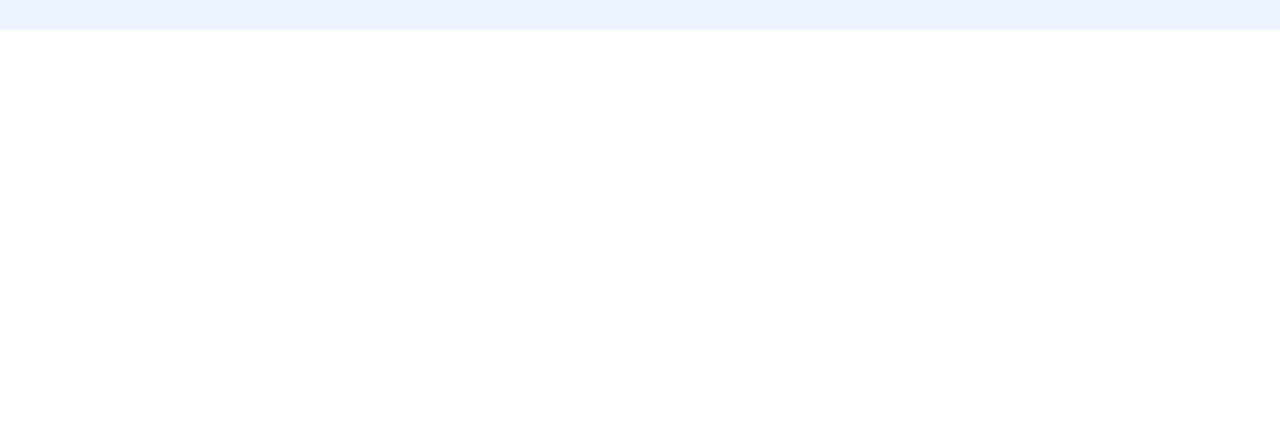
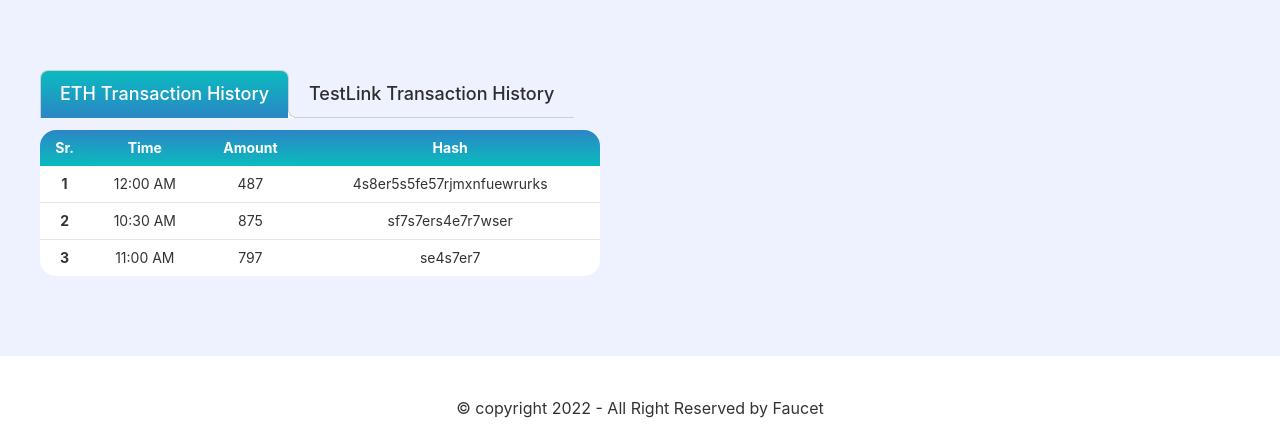
Before and after one commit to rakibul-cse-diu/faucets, a React (Create React App) app: page / in a window 1280 px wide. Shown: the part 845-1282 px from the top of the page. Before the commit the page ends 875 px from the top, so only its background shows below. Built offline with nearby package versions, Linux system fonts and the light colour scheme.

Commit message:
create transaction history section and footer

```diff
--- a/src/App.js
+++ b/src/App.js
@@ -10,6 +10,7 @@ import Home from './components/Home/Home';
 import SignIn from './components/SignIn/SignIn';
 import SignUp from './components/SignUp/SignUp';
 import Profile from './components/Profile/Profile';
+import Footer from './components/Footer/Footer';
 function App() {
   const [wallet, setWallet] = useState(walletData[0]);
   return (
@@ -21,7 +22,7 @@ function App() {
         <Route path='/signup' element={<SignUp />} />
         <Route path='/profile' element={<Profile />} />
       </Routes>
-      {/* <h1 className='bg-gradient-to-r from-primary to-secondary'>Hellow faucets</h1> */}
+      <Footer />
     </div>
   );
 }
--- /dev/null
+++ b/src/components/Footer/Footer.js
@@ -0,0 +1,11 @@
+import React from 'react';
+
+const Footer = () => {
+    return (
+        <div className='text-center mt-10 mb-5'>
+            <span className='text-md'>&copy; copyright 2022 - All Right Reserved by Faucet</span>
+        </div>
+    );
+};
+
+export default Footer;
--- a/src/components/Home/Home.js
+++ b/src/components/Home/Home.js
@@ -1,12 +1,16 @@
 import React from 'react';
 import Hero from './Hero';
 import RequestCredit from './RequestCredit';
+import RequestHistory from './RequestHistory/RequestHistory';
 
 const Home = () => {
     return (
         <div>
             <Hero />
-            <RequestCredit />
+            <div className='bg-[#EEF2FE] pb-10'>
+                <RequestCredit />
+                <RequestHistory />
+            </div>
         </div>
     );
 };
--- a/src/components/Home/RequestCredit.js
+++ b/src/components/Home/RequestCredit.js
@@ -4,7 +4,7 @@ import ethereum from '../../assets/undraw_ether_re_y7ft.svg'
 
 const RequestCredit = () => {
     return (
-        <div className='px-10 py-5 bg-[#EEF2FE]'>
+        <div className='px-10 py-5'>
             <div className='flex'>
                 <svg className='' xmlns="http://www.w3.org/2000/svg" class="stroke-primary flex-shrink-0 h-6 w-6" fill="none" viewBox="0 0 24 24"><path stroke-linecap="round" stroke-linejoin="round" stroke-width="2" d="M12 9v2m0 4h.01m-6.938 4h13.856c1.54 0 2.502-1.667 1.732-3L13.732 4c-.77-1.333-2.694-1.333-3.464 0L3.34 16c-.77 1.333.192 3 1.732 3z" /></svg>
                 <h3 className='ml-1'>Your wallet is connected to <span className='font-bold'>Ethereum Rinkeby</span>, so you are requesting <span className='font-bold'>Ethereum Rinkeby</span> Link/ETH.</h3>
--- /dev/null
+++ b/src/components/Home/RequestHistory/EthHistory.js
@@ -0,0 +1,42 @@
+import React from 'react';
+
+const EthHistory = () => {
+    return (
+        <div className='mt-3'>
+            <div class="overflow-x-auto">
+                <table class="table table-compact w-full">
+                    <thead>
+                        <tr className=' text-white text-center'>
+                            <th className='capitalize bg-gradient-to-b from-primary to-secondary'>Sr.</th>
+                            <th className='capitalize bg-gradient-to-b from-primary to-secondary'>Time</th>
+                            <th className='capitalize bg-gradient-to-b from-primary to-secondary'>Amount</th>
+                            <th className='capitalize bg-gradient-to-b from-primary to-secondary'>Hash</th>
+                        </tr>
+                    </thead>
+                    <tbody>
+                        <tr className='text-center'>
+                            <th>1</th>
+                            <td>08:30 AM</td>
+                            <td>748</td>
+                            <td>7s7effkeurusue4</td>
+                        </tr>
+                        <tr className='text-center'>
+                            <th>2</th>
+                            <td>10:23 AM</td>
+                            <td>974</td>
+                            <td>sfe7r7sr4fer</td>
+                        </tr>
+                        <tr className='text-center'>
+                            <th>3</th>
+                            <td>11:10 AM</td>
+                            <td>874</td>
+                            <td>s4e7s8er</td>
+                        </tr>
+                    </tbody>
+                </table>
+            </div>
+        </div>
+    );
+};
+
+export default EthHistory;
--- /dev/null
+++ b/src/components/Home/RequestHistory/RequestHistory.js
@@ -0,0 +1,18 @@
+import React, { useState } from 'react';
+import EthHistory from './EthHistory';
+import TestLinkHistory from './TestLinkHistory';
+
+const RequestHistory = () => {
+    const [tabSwitch, setTabSwitch] = useState('ETH');
+    return (
+        <div className='px-10 my-10 w-full md:w-1/2'>
+            <div class="tabs">
+                <span class={`tab tab-lg tab-lifted font-medium ${tabSwitch === 'ETH' ? 'tab-active bg-gradient-to-t from-primary to-secondary text-white' : 'text-accent'}`} onClick={() => setTabSwitch('ETH')}>ETH Transaction History</span>
+                <span class={`tab tab-lg tab-lifted font-medium ${tabSwitch === 'testLink' ? 'tab-active bg-gradient-to-t from-primary to-secondary text-white' : 'text-accent'}`} onClick={() => setTabSwitch('testLink')}>TestLink Transaction History</span>
+            </div>
+            {tabSwitch === 'ETH' ? <TestLinkHistory /> : <EthHistory />}
+        </div>
+    );
+};
+
+export default RequestHistory;
--- /dev/null
+++ b/src/components/Home/RequestHistory/TestLinkHistory.js
@@ -0,0 +1,42 @@
+import React from 'react';
+
+const TestLinkHistory = () => {
+    return (
+        <div className='mt-3'>
+            <div class="overflow-x-auto">
+                <table class="table table-compact w-full">
+                    <thead>
+                        <tr className=' text-white text-center'>
+                            <th className='capitalize bg-gradient-to-b from-primary to-secondary'>Sr.</th>
+                            <th className='capitalize bg-gradient-to-b from-primary to-secondary'>Time</th>
+                            <th className='capitalize bg-gradient-to-b from-primary to-secondary'>Amount</th>
+                            <th className='capitalize bg-gradient-to-b from-primary to-secondary'>Hash</th>
+                        </tr>
+                    </thead>
+                    <tbody>
+                        <tr className='text-center'>
+                            <th>1</th>
+                            <td>12:00 AM</td>
+                            <td>487</td>
+                            <td>4s8er5s5fe57rjmxnfuewrurks</td>
+                        </tr>
+                        <tr className='text-center'>
+                            <th>2</th>
+                            <td>10:30 AM</td>
+                            <td>875</td>
+                            <td>sf7s7ers4e7r7wser</td>
+                        </tr>
+                        <tr className='text-center'>
+                            <th>3</th>
+                            <td>11:00 AM</td>
+                            <td>797</td>
+                            <td>se4s7er7</td>
+                        </tr>
+                    </tbody>
+                </table>
+            </div>
+        </div>
+    );
+};
+
+export default TestLinkHistory;
```
